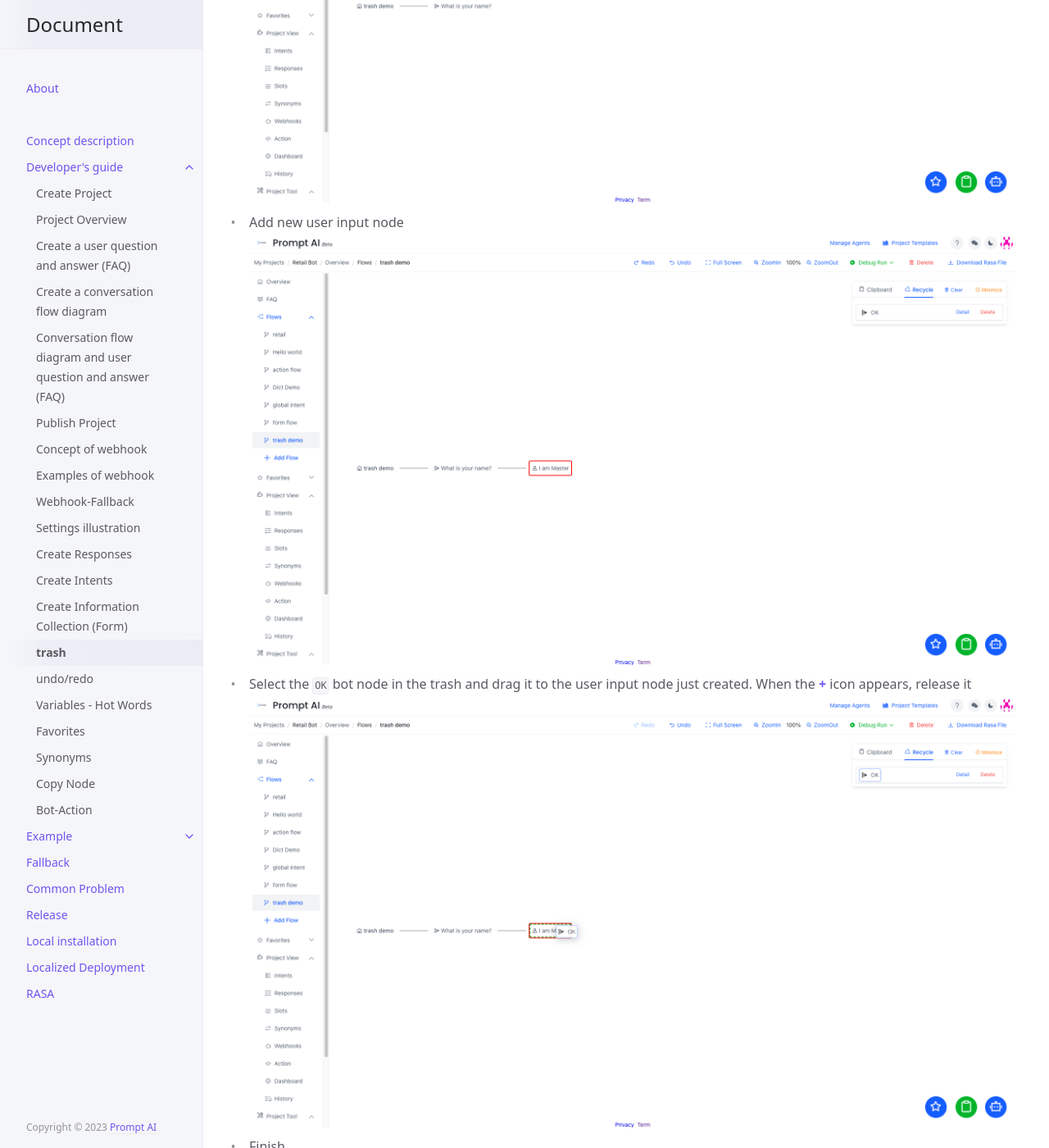
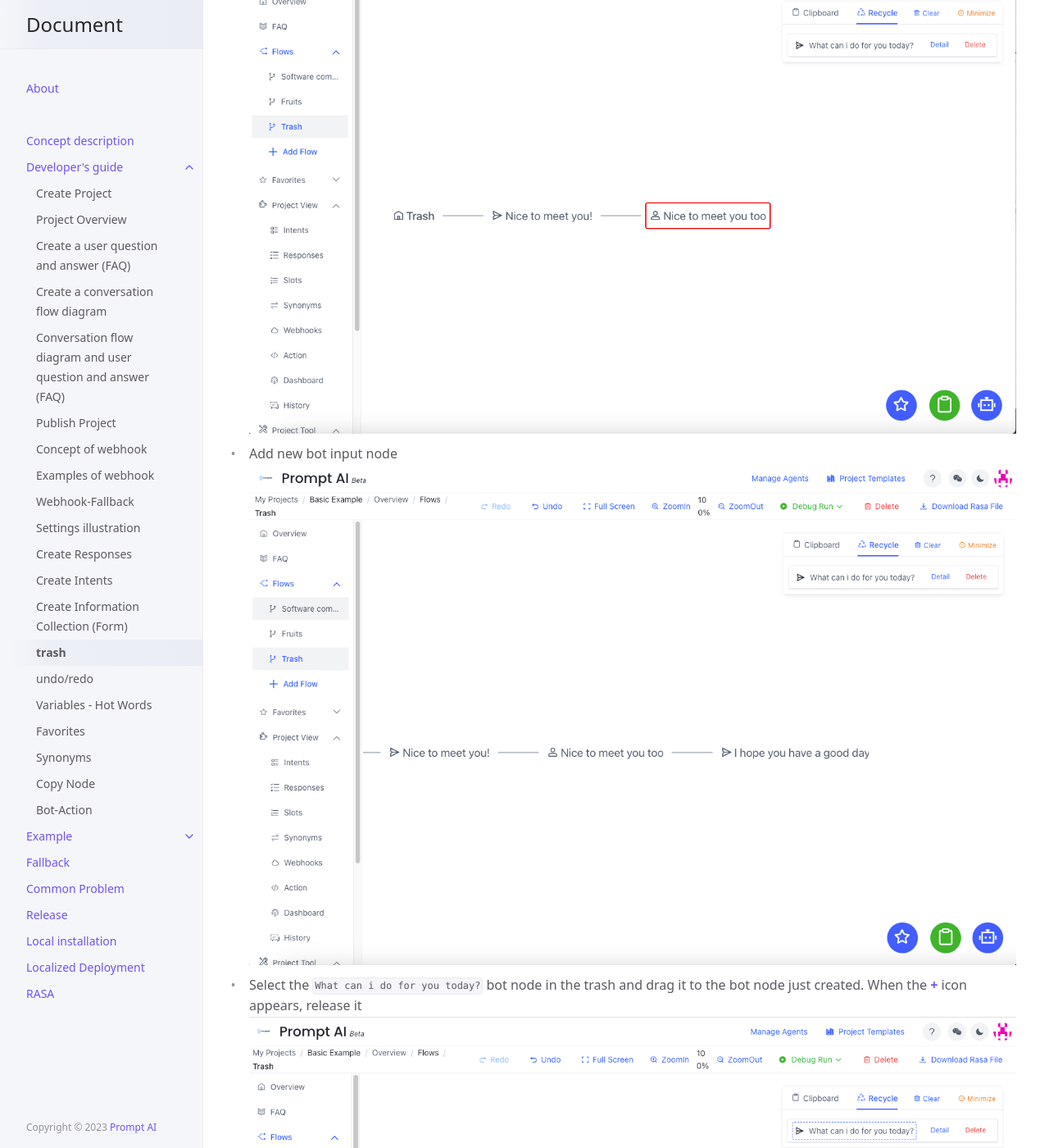
Before and after one commit to PromptAI/promptdialog, a Jekyll site: the page built from docs/tutorial/trash/01-trash.md, in a window 1280 px wide and 1400 px high, scrolled down 2145 px. Shown: the whole window at 82% size. Built offline with Jekyll 4.4.1, drawn with Linux system fonts in a browser that asks for light colours; some of the changed text lies outside the part shown.

Commit message:
1、update trash pictures

```diff
--- a/docs/tutorial/trash/01-trash.md
+++ b/docs/tutorial/trash/01-trash.md
@@ -21,30 +21,30 @@ When we delete one or more nodes in the flow graph, the system just moves it to
 - Condition
 
 ## Recover node from trash
-* Select `OK` bot node in the trash and drag it to the node to be linked. When the **+** icon appears, release it.
+* Select `What can i do for you today?` bot node in the trash and drag it to the node to be linked. When the **+** icon appears, release it.
   <br/>The recover node will be used as a child node behind the node you dragged to
-  ![13-trash](/assets/images/tutorial/trash/13-trash.png)
+  ![01-trash](/assets/images/tutorial/trash/01-trash.png)
 
 ## Insert node using trash
 * The preparation is shown in the lower flow chart. We add a user input node between the bot reply nodes
-  ![10-trash](/assets/images/tutorial/trash/10-trash.png)
-* Move the later `OK` bot node  to the trash
-  ![11-trash](/assets/images/tutorial/trash/11-trash.png)
-* Add new user input node
-  ![12-trash](/assets/images/tutorial/trash/12-trash.png)
-* Select the `OK` bot node in the trash and drag it to the user input node just created. When the **+** icon appears, release it
-  ![13-trash](/assets/images/tutorial/trash/13-trash.png)
+  ![02-trash](/assets/images/tutorial/trash/02-trash.png)
+* Move the later `What can i do for you today?` bot node to the trash
+  ![03-trash](/assets/images/tutorial/trash/03-trash.png)
+* Add new bot input node
+  ![04-trash](/assets/images/tutorial/trash/04-trash.png)
+* Select the `What can i do for you today?` bot node in the trash and drag it to the bot node just created. When the **+** icon appears, release it
+  ![05-trash](/assets/images/tutorial/trash/05-trash.png)
 * Finish
+
 ## Delete intermediate nodes using the trash
+* The preparation is shown in the lower flow diagram. We use the trash to delete the user input node between the two bot reply nodes
+  ![06-trash](/assets/images/tutorial/trash/06-trash.png)
 
-* The preparation is shown in the lower flow diagram. We use the trash to delete the user input node between the two bot reply nodes
-  ![20-trash](/assets/images/tutorial/trash/20-trash.png)
+* Delete the later `What can i do for you today?` bot node  to the trash, and it will be automatically moved to the trash
+  ![07-trash](/assets/images/tutorial/trash/07-trash.png)
 
-* Delete the later `OK` bot node  to the trash, and it will be automatically moved to the trash
-  ![21-trash](/assets/images/tutorial/trash/21-trash.png)
+* Delete user input node`Nice to meet you too`
+  ![08-trash](/assets/images/tutorial/trash/08-trash.png)
 
-* Delete user input node`I am master`
-  ![22-trash](/assets/images/tutorial/trash/22-trash.png)
-
-* Select the `OK` bot reply node in the trash and drag it to the bot reply node `What is your name?`, Release the **+** icon when it appears
-  ![23-trash](/assets/images/tutorial/trash/23-trash.png)
+* Select the `What can i do for you today?` bot reply node in the trash and drag it to the bot reply node `What is your name?`, Release the **+** icon when it appears
+  ![09-trash](/assets/images/tutorial/trash/09-trash.png)
```
Also changed, not shown: assets/images/tutorial/trash/01-trash.png, assets/images/tutorial/trash/02-trash.png (added), assets/images/tutorial/trash/03-trash.png, assets/images/tutorial/trash/04-trash.png, assets/images/tutorial/trash/05-trash.png (added), assets/images/tutorial/trash/06-trash.png (added), assets/images/tutorial/trash/07-trash.png (added), assets/images/tutorial/trash/08-trash.png (added), assets/images/tutorial/trash/09-trash.png (added), assets/images/tutorial/trash/10-trash.png (deleted), assets/images/tutorial/trash/11-trash.png (deleted), assets/images/tutorial/trash/12-trash.png (deleted), assets/images/tutorial/trash/13-trash.png (deleted), assets/images/tutorial/trash/20-trash.png (deleted), 3 more files.
